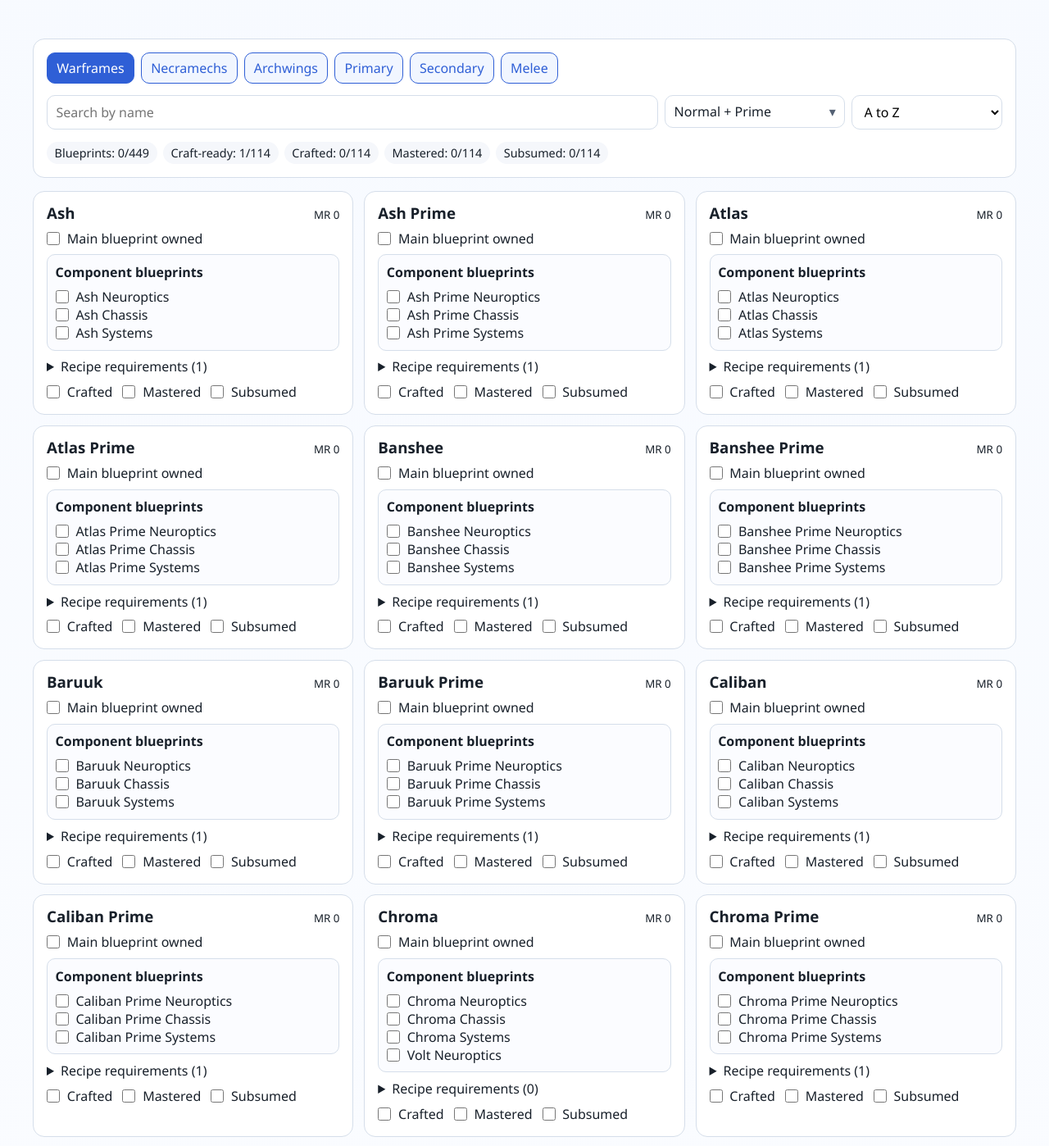
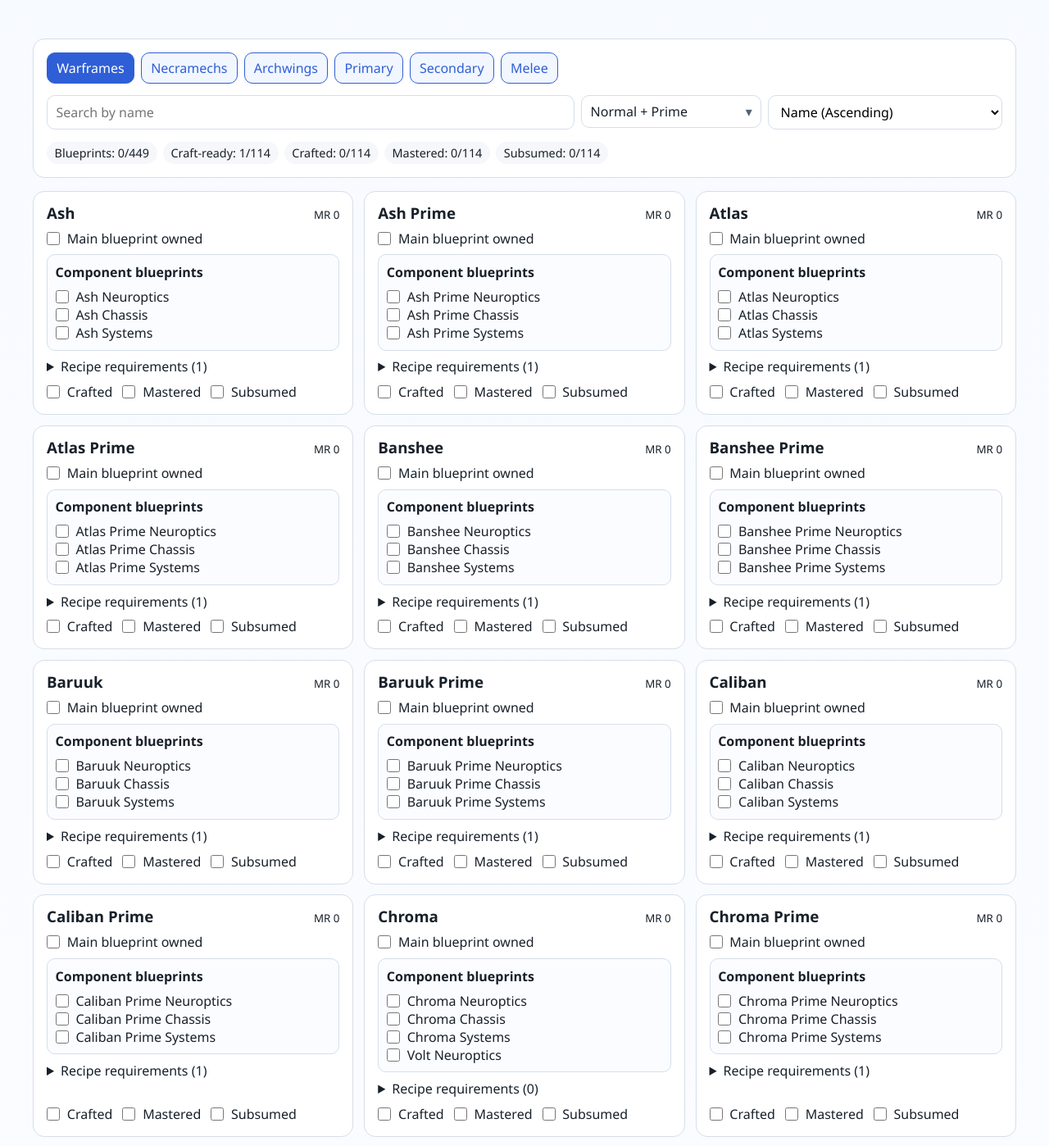
Before and after one commit to actuallyatiger/wf-mastery-tracker, a Svelte app: page / in a window 1280 px wide. Shown: the part 126-1524 px from the top of the page at 82% size. Built offline with nearby package versions, Linux system fonts and the light colour scheme.

Commit message:
Pin status toggles to card bottom and rename sort labels

```diff
--- a/src/App.svelte
+++ b/src/App.svelte
@@ -559,11 +559,11 @@
       {/if}
 
       <select bind:value={sortBy}>
-        <option value="name-asc">A to Z</option>
-        <option value="name-desc">Z to A</option>
-        <option value="mr-asc">MR asc</option>
-        <option value="mr-desc">MR desc</option>
-        <option value="progress-desc">Blueprint progress</option>
+        <option value="name-asc">Name (Ascending)</option>
+        <option value="name-desc">Name (Descending)</option>
+        <option value="mr-asc">MR (Ascending)</option>
+        <option value="mr-desc">MR (Descending)</option>
+        <option value="progress-desc">Blueprint Progress (Descending)</option>
       </select>
     </div>
 
--- a/src/app.css
+++ b/src/app.css
@@ -259,9 +259,9 @@
 }
 
 .item-card {
-  display: grid;
+  display: flex;
+  flex-direction: column;
   gap: 0.55rem;
-  align-content: start;
   height: 100%;
 }
 
@@ -304,6 +304,7 @@
   display: flex;
   flex-wrap: wrap;
   gap: 0.75rem;
+  margin-top: auto;
 }
 
 .status {
```
